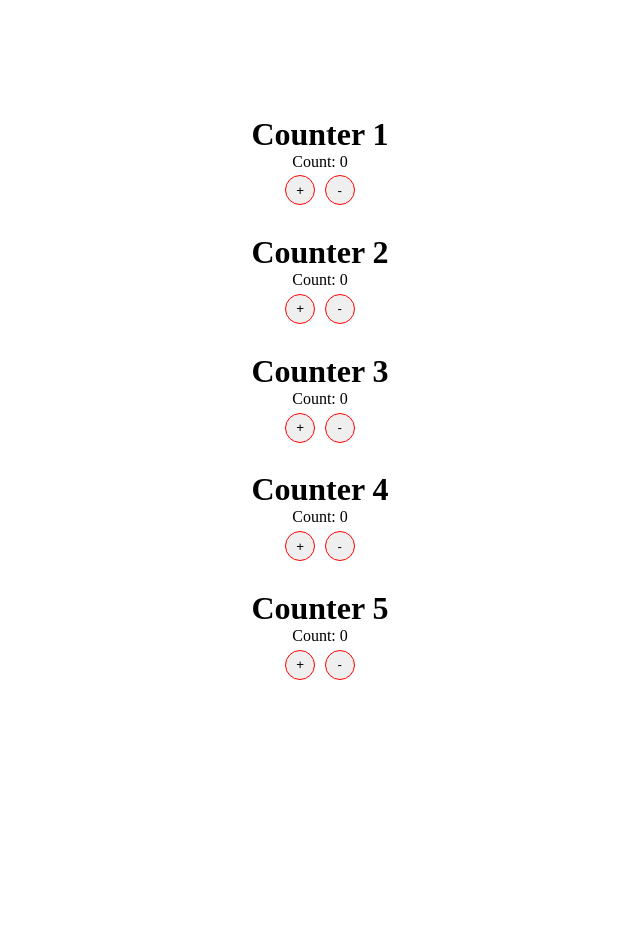
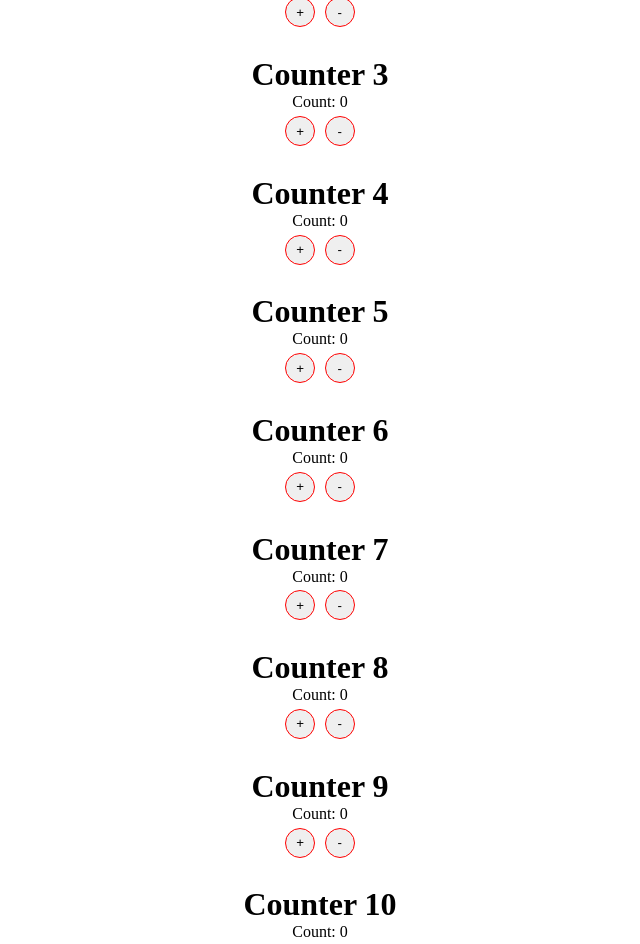
Before and after one commit to NativeTotalProgrammer/deploy-example-github, a React (Create React App) app: page / in a window 1280 px wide. Shown: the top 944 px of the page, without its empty margins (320-960 px from the left). Before the commit the page ends 800 px from the top, so only its background shows below. Built offline with nearby package versions, Linux system fonts and the light colour scheme.

Commit message:
10 counters added

```diff
--- a/src/App.js
+++ b/src/App.js
@@ -18,6 +18,21 @@ function App() {
       <CounterComponent
         counterText='Counter 5'
       />
+      <CounterComponent
+        counterText='Counter 6'
+      />
+      <CounterComponent
+        counterText='Counter 7'
+      />
+      <CounterComponent
+        counterText='Counter 8'
+      />
+      <CounterComponent
+        counterText='Counter 9'
+      />
+      <CounterComponent
+        counterText='Counter 10'
+      />
     </div>
   );
 }
```
